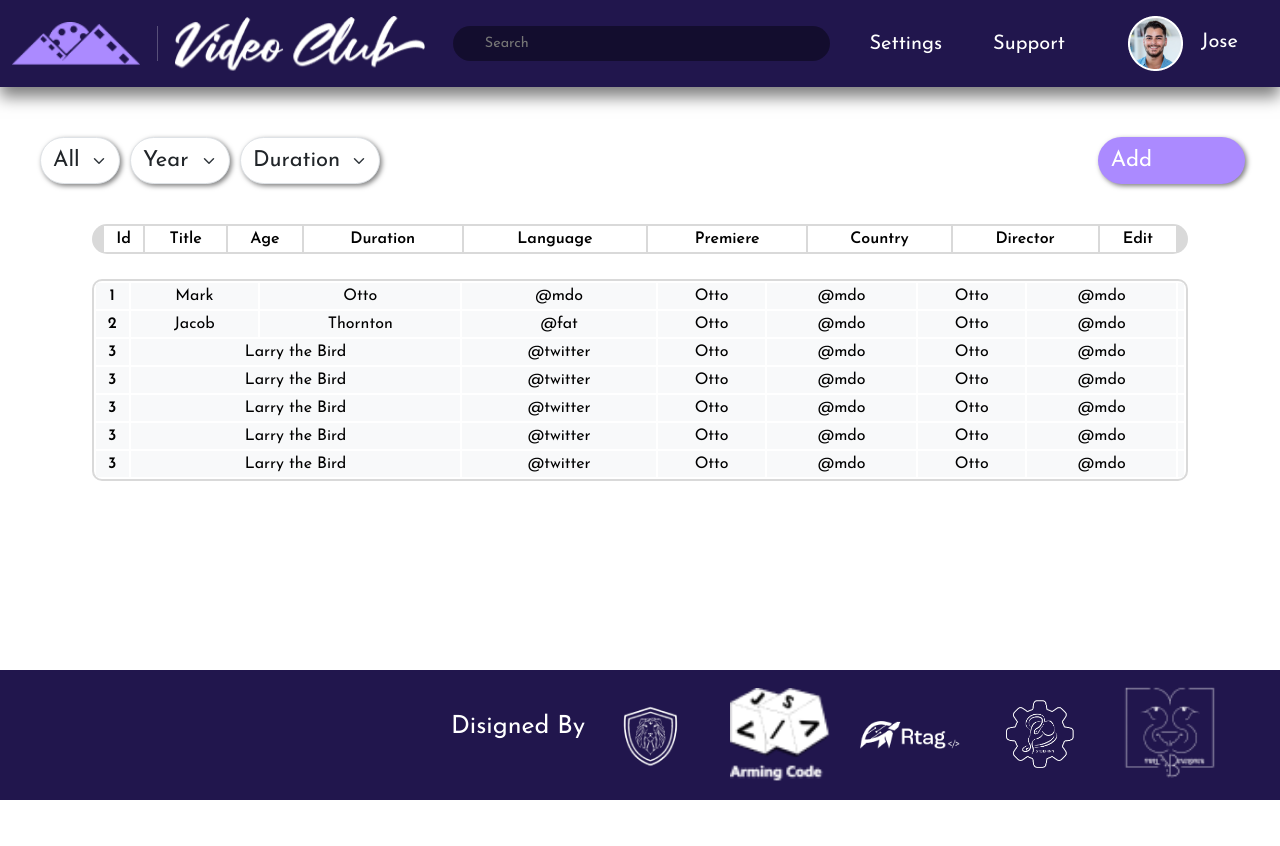
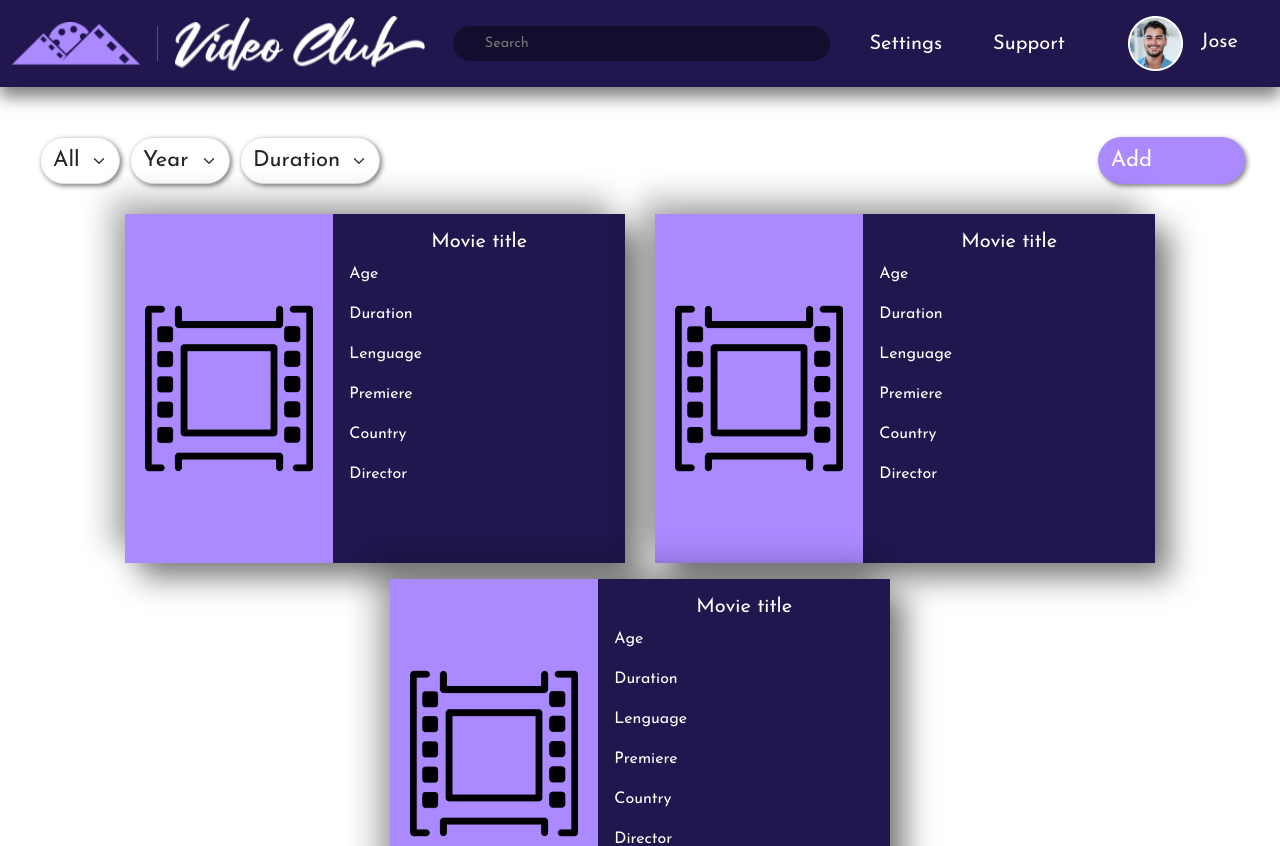
Before and after one commit to JhonattanSSG01/CRUD_clubMovies, a React (Create React App) app in the folder front_end/: page / in a window 1280 px wide. Shown: the top 846 px of the page. Before the commit the page ends 800 px from the top, so only its background shows below. Built offline with nearby package versions, Linux system fonts and the light colour scheme; the HTML template or start-up script is replaced by a standard one.

Commit message:
Arreglando estilos de la tabla y cambiando a tarjetas

```diff
--- a/front_end/src/components/Footer/Footer.jsx
+++ b/front_end/src/components/Footer/Footer.jsx
@@ -12,7 +12,7 @@ const Footer = () => {
     <>
       <footer>
         <div className="container-fluid">
-          <p>Disigned By</p>
+          <p className="text">Disigned By</p>
           <section className="logos">
             <img src={Alejo} alt="" />
             <img src={Kevin} alt="" />
--- a/front_end/src/components/Footer/footer.css
+++ b/front_end/src/components/Footer/footer.css
@@ -7,7 +7,7 @@ footer > .container-fluid {
   justify-content: center;
 }
 
-p {
+.text {
   color: var(--colorGlobalLigth);
   font-size: 25px;
 }
--- a/front_end/src/components/Main/Table.jsx
+++ b/front_end/src/components/Main/Table.jsx
@@ -1,5 +1,6 @@
 import React from "react";
 import "./table.css";
+import cardIcon from '../assets/cardIcon.png';
 
 const Table = () => {
   return (
@@ -7,151 +8,123 @@ const Table = () => {
       <main>
         <div className="container-buttons">
           <div className="container-filter">
-            <select class="form-select all" aria-label="Default select example">
+            <select
+              className="form-select all"
+              aria-label="Default select example"
+            >
               <option selected>All</option>
-              <option value="1">One</option>
-              <option value="2">Two</option>
-              <option value="3">Three</option>
             </select>
             <select
-              class="form-select year"
+              className="form-select year"
               aria-label="Default select example"
             >
               <option selected>Year</option>
-              <option value="1">1990</option>
-              <option value="2">2012</option>
-              <option value="3">2022</option>
             </select>
             <select
-              class="form-select duration"
+              className="form-select duration"
               aria-label="Default select example"
             >
               <option selected>Duration</option>
-              <option value="1">90 minutes</option>
-              <option value="2">120 minutes</option>
-              <option value="3">100 minutes</option>
             </select>
           </div>
           <div className="add">
-            <button type="button" class="btn">
+            <button type="button" className="btn">
               Add
               <i className="ri-add-line icon"></i>
             </button>
           </div>
         </div>
-        <div className="container table">
-          <table class="table-head">
-            <thead className="head">
-              <tr>
-                <th scope="col">Id</th>
-                <th scope="col">Title</th>
-                <th scope="col">Age</th>
-                <th scope="col">Duration</th>
-                <th scope="col">Language</th>
-                <th scope="col">Premiere</th>
-                <th scope="col">Country</th>
-                <th scope="col">Director</th>
-                <th scope="col">Edit</th>
-              </tr>
-            </thead>
-          </table>
-          <table class="table-light table-hover table-striped table-body">
-            <tbody>
-              <tr>
-                <th scope="row">1</th>
-                <td>Mark</td>
-                <td>Otto</td>
-                <td>@mdo</td>
-                <td>Otto</td>
-                <td>@mdo</td>
-                <td>Otto</td>
-                <td>@mdo</td>
-                <td>
-                  <i className="ri-edit-line"></i>
-                  <i className="ri-delete-bin-5-line"></i>
-                </td>
-              </tr>
-              <tr>
-                <th scope="row">2</th>
-                <td>Jacob</td>
-                <td>Thornton</td>
-                <td>@fat</td>
-                <td>Otto</td>
-                <td>@mdo</td>
-                <td>Otto</td>
-                <td>@mdo</td>
-                <td>
-                  <i className="ri-edit-line"></i>
-                  <i className="ri-delete-bin-5-line"></i>
-                </td>
-              </tr>
-              <tr>
-                <th scope="row">3</th>
-                <td colspan="2">Larry the Bird</td>
-                <td>@twitter</td>
-                <td>Otto</td>
-                <td>@mdo</td>
-                <td>Otto</td>
-                <td>@mdo</td>
-                <td>
-                  <i className="ri-edit-line"></i>
-                  <i className="ri-delete-bin-5-line"></i>
-                </td>
-              </tr>
-              <tr>
-                <th scope="row">3</th>
-                <td colspan="2">Larry the Bird</td>
-                <td>@twitter</td>
-                <td>Otto</td>
-                <td>@mdo</td>
-                <td>Otto</td>
-                <td>@mdo</td>
-                <td>
-                  <i className="ri-edit-line"></i>
-                  <i className="ri-delete-bin-5-line"></i>
-                </td>
-              </tr>
-              <tr>
-                <th scope="row">3</th>
-                <td colspan="2">Larry the Bird</td>
-                <td>@twitter</td>
-                <td>Otto</td>
-                <td>@mdo</td>
-                <td>Otto</td>
-                <td>@mdo</td>
-                <td>
-                  <i className="ri-edit-line"></i>
-                  <i className="ri-delete-bin-5-line"></i>
-                </td>
-              </tr>
-              <tr>
-                <th scope="row">3</th>
-                <td colspan="2">Larry the Bird</td>
-                <td>@twitter</td>
-                <td>Otto</td>
-                <td>@mdo</td>
-                <td>Otto</td>
-                <td>@mdo</td>
-                <td>
-                  <i className="ri-edit-line"></i>
-                  <i className="ri-delete-bin-5-line"></i>
-                </td>
-              </tr>
-              <tr>
-                <th scope="row">3</th>
-                <td colspan="2">Larry the Bird</td>
-                <td>@twitter</td>
-                <td>Otto</td>
-                <td>@mdo</td>
-                <td>Otto</td>
-                <td>@mdo</td>
-                <td>
-                  <i className="ri-edit-line"></i>
-                  <i className="ri-delete-bin-5-line"></i>
-                </td>
-              </tr>
-            </tbody>
-          </table>
+        <div className="container-cards">
+          <div className="card mb-3">
+            <div className="row g-0">
+              <div className="col-md-5 figure">
+                <img
+                  src={cardIcon}
+                  className="img-fluid rounded-start"
+                  alt="Imagen alusiva"
+                />
+              </div>
+              <div className="col-md-7">
+                <div className="card-body">
+                  <h5 className="card-title">Movie title</h5>
+                  <p className="card-text">Age</p>
+                  <p className="card-text">Duration</p>
+                  <p className="card-text">Lenguage</p>
+                  <p className="card-text">Premiere</p>
+                  <p className="card-text">Country</p>
+                  <p className="card-text">Director</p>
+                  <p className="card-text">
+                    <small className="edit">
+                      <i className="ri-edit-line icon"></i>
+                    </small>
+                    <small className="delete">
+                      <i className="ri-delete-bin-5-line icon"></i>
+                    </small>
+                  </p>
+                </div>
+              </div>
+            </div>
+          </div>
+          <div className="card mb-3">
+            <div className="row g-0">
+              <div className="col-md-5 figure">
+                <img
+                  src={cardIcon}
+                  className="img-fluid rounded-start"
+                  alt="Imagen alusiva"
+                />
+              </div>
+              <div className="col-md-7">
+                <div className="card-body">
+                  <h5 className="card-title">Movie title</h5>
+                  <p className="card-text">Age</p>
+                  <p className="card-text">Duration</p>
+                  <p className="card-text">Lenguage</p>
+                  <p className="card-text">Premiere</p>
+                  <p className="card-text">Country</p>
+                  <p className="card-text">Director</p>
+                  <p className="card-text">
+                    <small className="edit">
+                      <i className="ri-edit-line icon"></i>
+                    </small>
+                    <small className="delete">
+                      <i className="ri-delete-bin-5-line icon"></i>
+                    </small>
+                  </p>
+                </div>
+              </div>
+            </div>
+          </div>
+          <div className="card mb-3">
+            <div className="row g-0">
+              <div className="col-md-5 figure">
+                <img
+                  src={cardIcon}
+                  className="img-fluid rounded-start"
+                  alt="Imagen alusiva"
+                />
+              </div>
+              <div className="col-md-7">
+                <div className="card-body">
+                  <h5 className="card-title">Movie title</h5>
+                  <p className="card-text">Age</p>
+                  <p className="card-text">Duration</p>
+                  <p className="card-text">Lenguage</p>
+                  <p className="card-text">Premiere</p>
+                  <p className="card-text">Country</p>
+                  <p className="card-text">Director</p>
+                  <p className="card-text">
+                    <small className="edit">
+                      <i className="ri-edit-line icon"></i>
+                    </small>
+                    <small className="delete">
+                      <i className="ri-delete-bin-5-line icon"></i>
+                    </small>
+                  </p>
+                </div>
+              </div>
+            </div>
+          </div>
         </div>
       </main>
     </>
--- a/front_end/src/components/Main/table.css
+++ b/front_end/src/components/Main/table.css
@@ -54,7 +54,7 @@ main {
 }
 
 .btn:hover {
-  background-color: var(--backgroundPrimary);
+  background-color: var(--backgroundPrincipal);
   color: var(--colorGlobalLigth);
   transform: scale(0.95);
   transition: all 0.5s;
@@ -66,32 +66,69 @@ main {
   margin-left: 40px;
 }
 
-.table {
+/* Cards */
+.container-cards {
   max-width: 95%;
   margin: auto;
+  display: flex;
+  justify-content: center;
+  align-items: center;
+  flex-wrap: wrap;
+}
+.container-cards > .card {
+  max-width: 500px;
+  margin: 0 15px;
+  color: var(--colorGlobalLigth);
+  border: 0;
+  box-shadow: 15px 15px 30px rgba(0, 0, 0, 0.5),
+    -15px -15px 30px rgba(0, 0, 0, 0.3);
+  transition: border-radius cubic-bezier(0.075, 0.82, 0.165, 1) 1s,
+    transform cubic-bezier(0.075, 0.82, 0.165, 1) 1s;
 }
 
-.table-head {
-  width: 95%;
-  margin: 25px auto;
-  background-color: #d9d9d9;
-  color: var(--colorGlobalDark);
-  border-radius: 40px;
-  padding: 0 10px;
-  border-collapse: separate;
+.container-cards > .card:hover {
+  border-bottom-right-radius: 50px;
+  border-top-left-radius: 50px;
+  transform: scale(1.05);
 }
 
-.table-body {
-  width: 95%;
-  margin: auto;
-  color: #000;
-  border-collapse: separate;
-  border: 2px solid #d9d9d9;
-  border-radius: 10px;
+.card .figure {
+  display: grid;
+  place-items: center;
+  padding: 0 20px;
+  background-color: var(--backgroundSecondary);
 }
 
-.table > .head {
-  margin: 15px 0;
+.figure > img {
+  width: 100px;
+}
+
+.card .card-text {
+  text-align: left;
+}
+
+.card .card-text:last-child {
+  text-align: right;
+}
+
+.card .card-body {
+  background-color: var(--backgroundPrincipal);
+}
+
+.card-text > .edit,
+.card-text > .delete {
+  color: var(--backgroundSecondary);
+  cursor: pointer;
+}
+
+.card-text > .edit:hover,
+.card-text > .delete:hover {
+  color: var(--colorGlobalLigth);
+}
+
+.card-text .icon {
+  font-size: 30px;
+  margin: 0 15px 0 8px;
 }
 
 /* Responsive > 480px */
@@ -119,4 +156,9 @@ main {
     font-size: clamp(16px, 5vw, 2px);
     margin-left: 80px;
   }
+
+  .figure > img {
+    width: auto;
+  }
+
 }
```
Also changed, not shown: front_end/src/components/assets/cardIcon.png (added).
